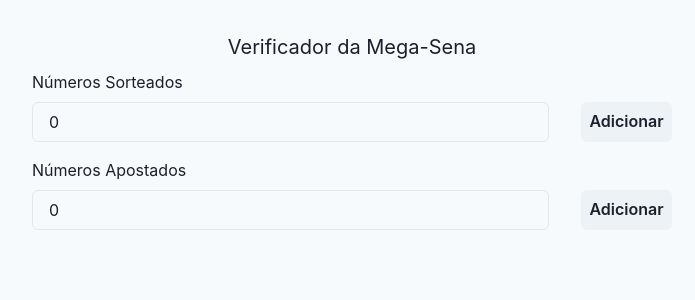
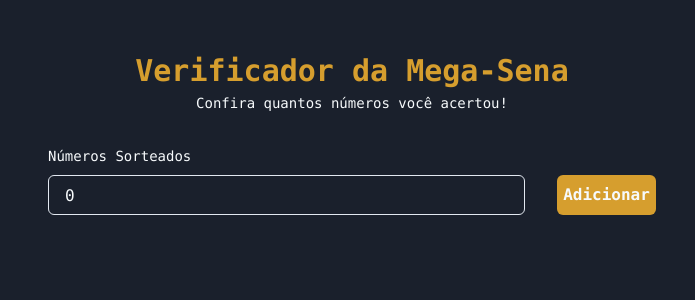
Before and after one commit to fischerafael/verificador-mega-sena, a Next.js app: page / in a window 1280 px wide. Shown: the top 300 px of the page, without its empty margins (288-983 px from the left). Built offline with nearby package versions, Linux system fonts and the light colour scheme.

Commit message:
final styling

```diff
--- /dev/null
+++ b/src/hooks/useGetTotalCorrect.tsx
@@ -0,0 +1,32 @@
+import { useEffect, useState } from "react";
+
+export const useGetTotalCorrect = (game: number[], result: number[]) => {
+  const [gamesCorrect, setGamesCorrect] = useState(0);
+
+  console.log(gamesCorrect);
+
+  useEffect(() => {
+    const getCorrectNumbersArray = (
+      gameArray: number[],
+      resultArray: number[]
+    ) => {
+      const results = gameArray.map((num) => isNumberOnArray(resultArray, num));
+      return results;
+    };
+
+    const isNumberOnArray = (array: number[], number: number) => {
+      const hasNumber = array.includes(number);
+      return hasNumber;
+    };
+
+    const totalTrues = getCorrectNumbersArray(game, result).filter(
+      (value) => value === true
+    ).length;
+
+    setGamesCorrect(totalTrues);
+  }, [game, result]);
+
+  return {
+    gamesCorrect,
+  };
+};
--- a/src/pages/HomePage.tsx
+++ b/src/pages/HomePage.tsx
@@ -1,28 +1,39 @@
 import { Button, Flex, HStack, Input, Text, VStack } from "@chakra-ui/react";
+import { useEffect, useState } from "react";
 
 import { useGame } from "../hooks/useGame";
+import { useGetTotalCorrect } from "../hooks/useGetTotalCorrect";
 import { useResult } from "../hooks/useResult";
 import { util } from "../utils/util";
 
 export const HomePage = () => {
   const { result, setResult, resultNumber, setResultNumber } = useResult();
   const { game, setGame, gameNumber, setGameNumber } = useGame();
-
-  const onRemove = (
-    number: number,
-    array: number[],
-    setArray: (e: any) => void
-  ) => {
-    const filteredResult = array.filter((num) => num !== number);
-    setArray(filteredResult);
-  };
-
-  console.log(game);
+  const { gamesCorrect } = useGetTotalCorrect(game, result);
 
   return (
-    <Flex w="full" bg="gray.50" minH="100vh" justify="center" py="8">
-      <VStack width="container.sm">
-        <Text fontSize="xl">Verificador da Mega-Sena</Text>
+    <Flex
+      w="full"
+      bg="gray.800"
+      color="gray.50"
+      minH="100vh"
+      justify="center"
+      py="8"
+      fontFamily="mono"
+      fontSize="sm"
+    >
+      <VStack width="container.sm" p="4" spacing="8">
+        <VStack w="full" spacing="0">
+          <Text
+            fontSize="3xl"
+            fontWeight="bold"
+            color="yellow.500"
+            textAlign="center"
+          >
+            Verificador da Mega-Sena
+          </Text>
+          <Text>Confira quantos números você acertou!</Text>
+        </VStack>
 
         <VStack w="full" align="flex-start">
           <Text>Números Sorteados</Text>
@@ -33,15 +44,13 @@
               value={resultNumber}
               onChange={(e) => setResultNumber(+e.target.value)}
             />
-            <Button
+            <CustomButton
               onClick={() =>
                 util.onAdd(result, resultNumber, setResult, setResultNumber)
               }
-            >
-              Adicionar
-            </Button>
+              label="Adicionar"
+            />
           </HStack>
-        </VStack>
 
           <HStack spacing="4">
             {result?.map((number) => (
@@ -52,7 +61,10 @@
               />
             ))}
           </HStack>
+        </VStack>
 
+        {result.length === 6 && (
+          <>
             <VStack w="full" align="flex-start">
               <Text>Números Apostados</Text>
 
@@ -62,15 +74,13 @@
                   value={gameNumber}
                   onChange={(e) => setGameNumber(+e.target.value)}
                 />
-            <Button
+                <CustomButton
                   onClick={() =>
                     util.onAdd(game, gameNumber, setGame, setGameNumber)
                   }
-            >
-              Adicionar
-            </Button>
+                  label="Adicionar"
+                />
               </HStack>
-        </VStack>
 
               <HStack spacing="4">
                 {game?.map((num) => (
@@ -81,8 +91,41 @@
                   />
                 ))}
               </HStack>
+
+              <VStack w="full" align="center">
+                <Text>Números Corretos</Text>
+                <Text
+                  fontSize="3xl"
+                  fontWeight="bold"
+                  color="yellow.500"
+                  textAlign="center"
+                >
+                  {gamesCorrect}
+                </Text>
+              </VStack>
+            </VStack>
+          </>
+        )}
       </VStack>
     </Flex>
+  );
+};
+
+const CustomButton = ({
+  label,
+  onClick,
+}: {
+  label: string;
+  onClick: (e: any) => void;
+}) => {
+  return (
+    <Button
+      onClick={onClick}
+      bg="yellow.500"
+      _hover={{ background: "yellow.700" }}
+    >
+      {label}
+    </Button>
   );
 };
 
@@ -104,13 +147,15 @@
       <Flex
         justify="center"
         align="center"
-        bg="white"
+        bg="gray.900"
         h="10"
         w="10"
         shadow="md"
         borderRadius="full"
       >
-        <Text>{number}</Text>
+        <Text fontWeight="bold" color="yellow.500">
+          {number}
+        </Text>
       </Flex>
     </HStack>
   );
```
Lines whose indentation alone changed are shown as unchanged.
